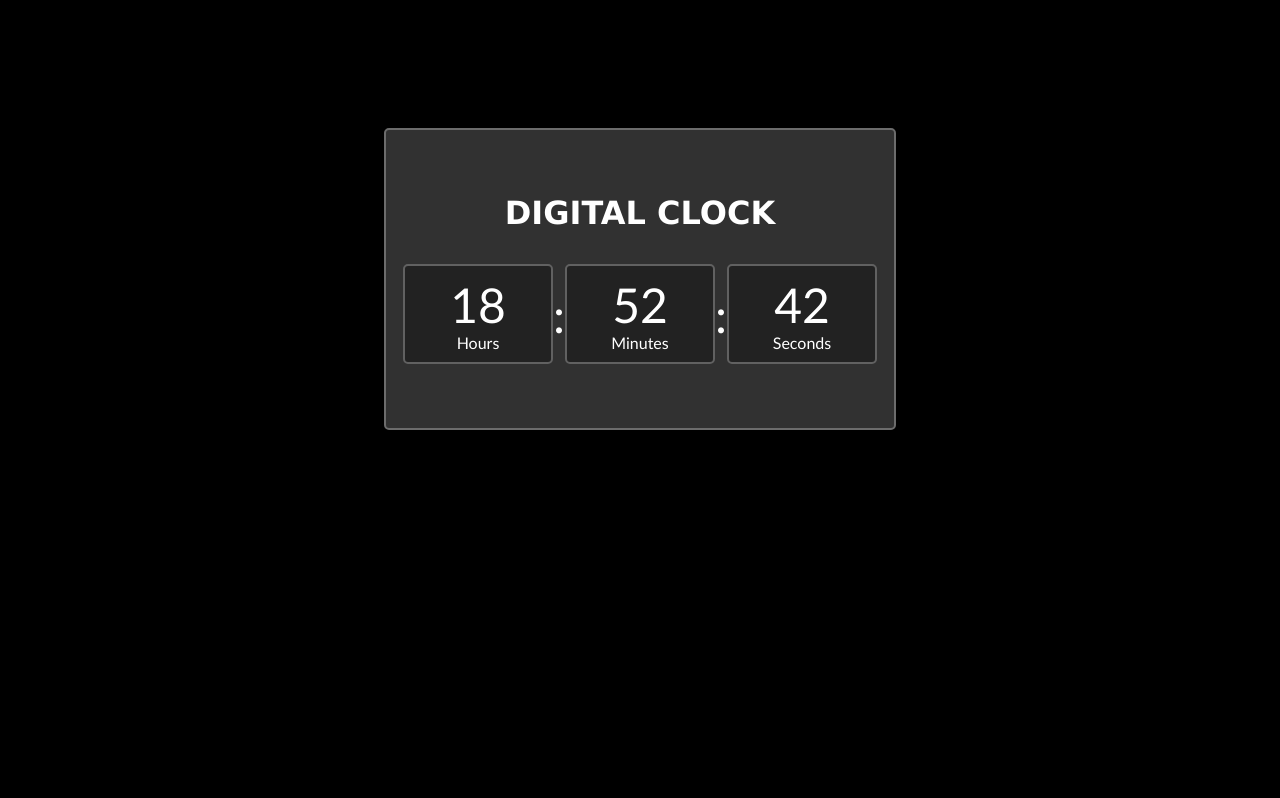
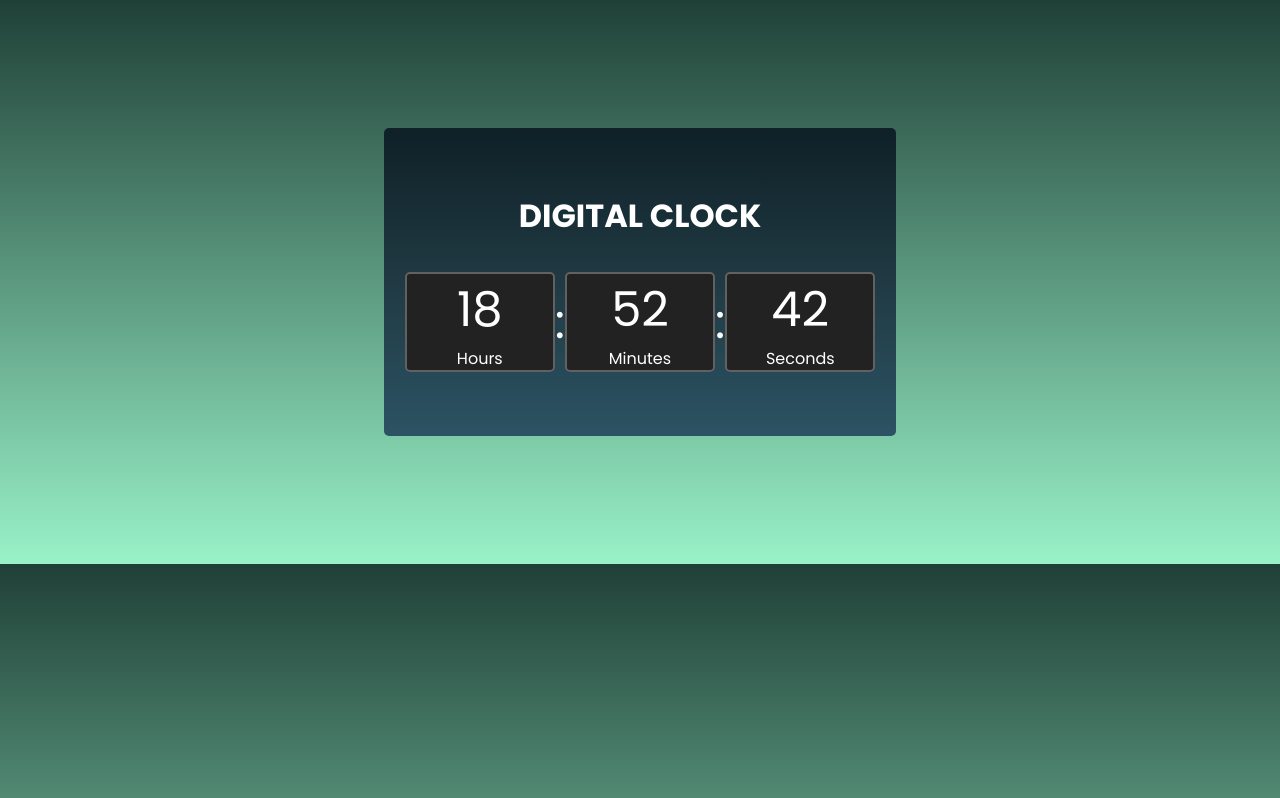
Before and after one commit to UzairAhmad1434/Digital-Clock, a plain HTML site: page index.html in a window 1280 px wide. Drawn offline with Linux system fonts and the light colour scheme.

Commit message:
adding content

```diff
--- a/style.css
+++ b/style.css
@@ -1,11 +1,12 @@
+@import url('https://fonts.googleapis.com/css2?family=Poppins:ital,wght@0,100;0,200;0,300;0,400;0,500;0,600;0,700;0,800;0,900;1,100;1,200;1,300;1,400;1,500;1,600;1,700;1,800;1,900&display=swap');
 *{
     padding: 0;
     margin: 0;
     box-sizing: border-box;
-    font-family:'Trebuchet MS', 'Lucida Sans Unicode', 'Lucida Grande', 'Lucida Sans', Arial, sans-serif;
-}
+
+    font-family: poppins;
 body{
-    background: #000;
+    background: linear-gradient(#1f4037,#99f2c8);
     padding: 8rem;
     display: flex;
     justify-content: center;
@@ -16,8 +17,8 @@ body{
     width: 50%;
     display: flex;
     flex-direction: column;
-    background:rgb(49, 49, 49);
-    border: solid 2px rgb(108, 108, 108);
+    background:linear-gradient(#0F2027,#203A43,#2C5364);
+
     color: white;
     border-radius: 5px;
     align-items: center;
@@ -47,7 +48,8 @@ span{
     border: solid 2px rgb(97, 97, 97);
 }
 h1{
-    font-family: 'Lucida Sans Unicode', Geneva, Verdana, sans-serif;
+
+    font-family: poppins;
 }
 .time{
     font-size: 3rem;
```
